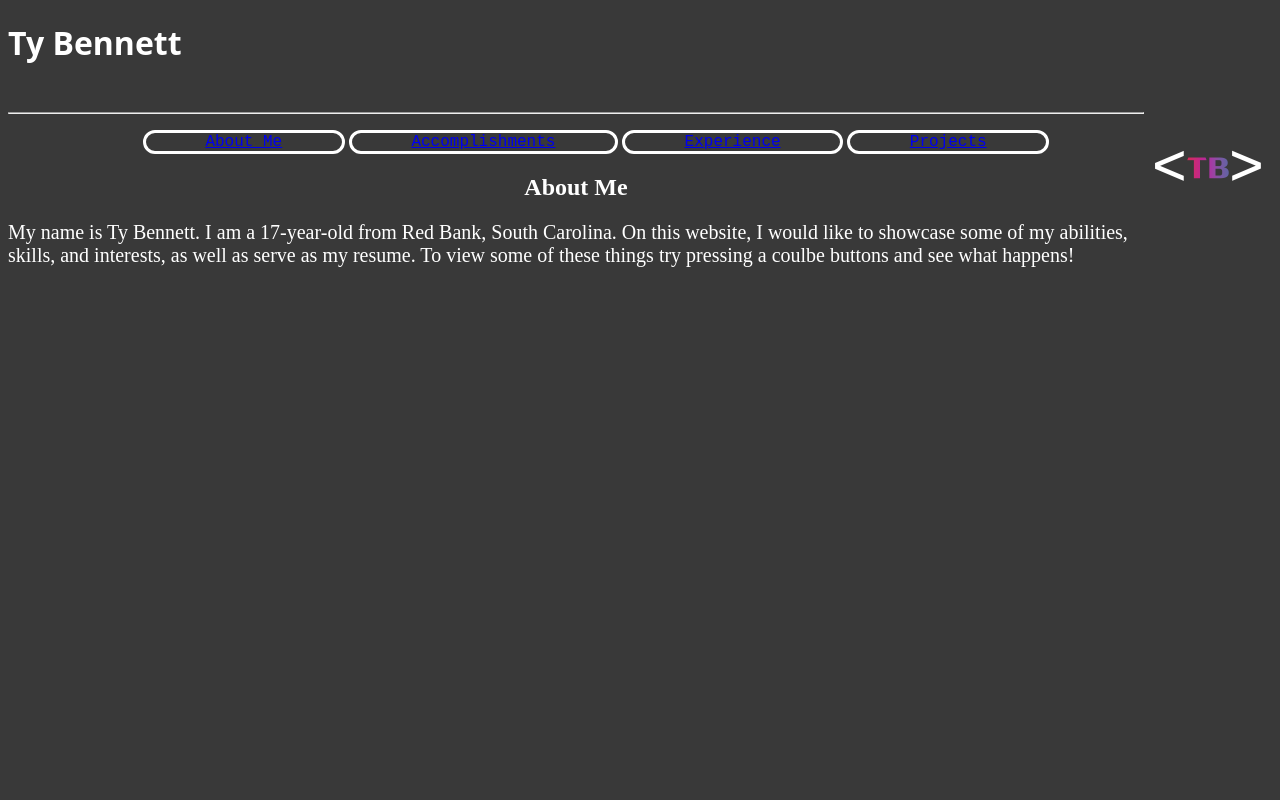
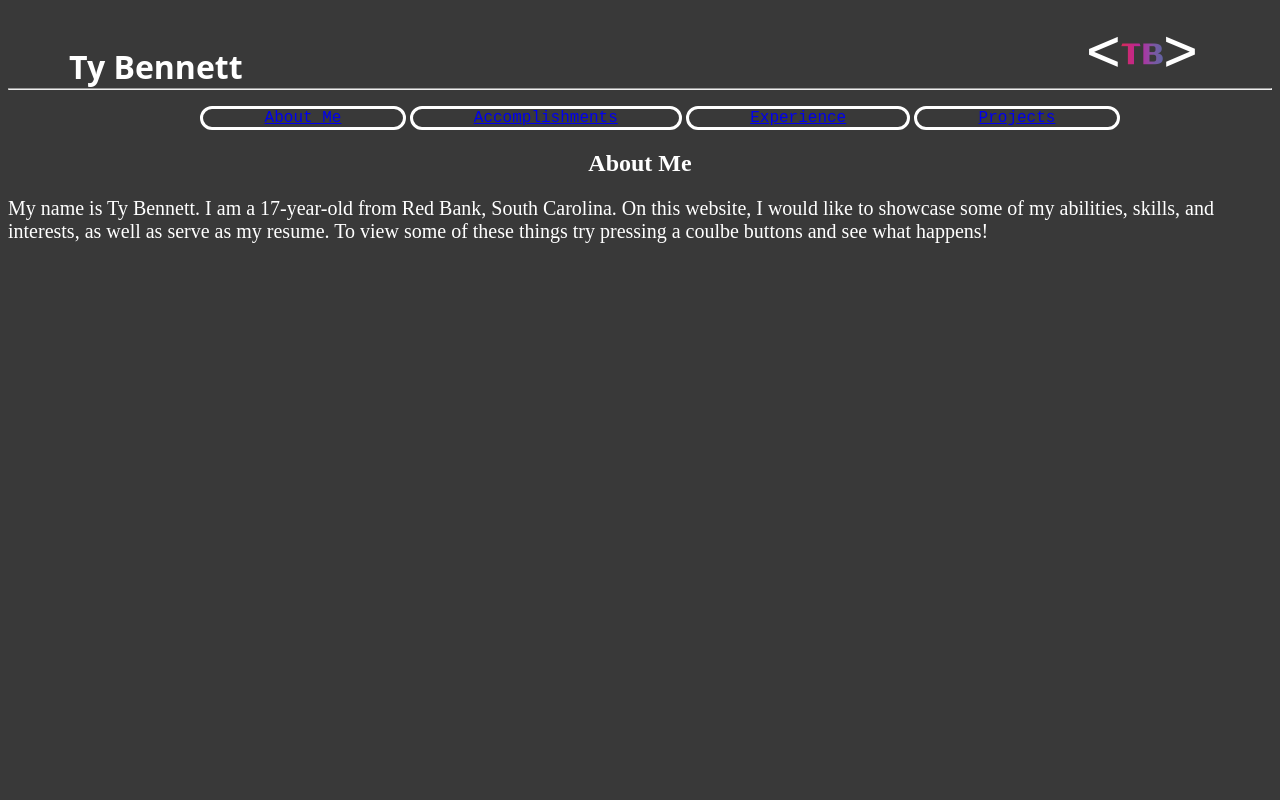
Before and after one commit to ty-bennett/devwebsite, a plain HTML site: page frontpage.html in a window 1280 px wide. Shown: the top 800 px of the page. Drawn offline with Linux system fonts and the light colour scheme; a web font is replaced by a local one.

Commit message:
working on centering and making logo line up, but who knows

```diff
--- a/accomplishments.html
+++ b/accomplishments.html
@@ -5,15 +5,15 @@
     <meta name="viewport" content="width=device-width, initial-scale=1.0">
     <title>Ty Bennett - Developer</title>
     <link rel="stylesheet" href="style.css">
-    <link rel="icon" href="spartanlogo.png" type="image/icon type">
+    <link rel="icon" href="tb logo.png" type="image/icon type">
 </head>
 <body>
     <div>
-        <ul>
-            <li class="frontpagebutton"><a class ="active" href="/frontpage.html">About Me</a></li>
-            <li class="frontpagebutton"><a href="/accomplishments.html">Accomplishments</a></li>
-            <li class="frontpagebutton"><a href="/experience.html">Experience</a></li>
-            <li class="frontpagebutton"><a href="/projects.html">Projects</a></li>
+        <ul class="menubar">
+            <li class="frontpagebutton"><a class ="active" href="frontpage.html">About Me</a></li>
+            <li class="frontpagebutton"><a href="accomplishments.html">Accomplishments</a></li>
+            <li class="frontpagebutton"><a href="experience.html">Experience</a></li>
+            <li class="frontpagebutton"><a href="projects.html">Projects</a></li>
         </ul>
     <div>
         <h2>Accomplishments</h2>
@@ -26,15 +26,7 @@
         <h3>High School</h3>
             <ul class="accomplishmentstext">
                 <li>National Honor Society</li>
-<<<<<<< HEAD
-<<<<<<< HEAD
                 <li>3 Year Starter - Football</li>
-=======
-                <li>3 Year Starter - Football</li>
->>>>>>> main
-=======
-                <li>3 Year Starter - Football</li>
->>>>>>> d645473 (changing body)
                 <li>All Region 2nd Team Sophomore Year</li>
                 <li>All Region 2nd Team Junior Year</li>
                 <li>Team Captain</li>
--- a/frontpage.html
+++ b/frontpage.html
@@ -9,13 +9,16 @@
 </head>
 <body>
 <div>
-    <h1>Ty Bennett</h1>
-    <br>
+    <h1 id="titletext">Ty Bennett</h1>
+    <img src="tb logo.png" id="frontpagelogo">
 </div>
-<img src="tb logo.png" id="frontpagelogo">
+<div>
+<br>
+<br>
+<br>
+<br>
 <hr>
-<div>
-    <ul id="menubar">
+    <ul class="menubar">
         <li class="frontpagebutton"><a class ="active" href="#About Me">About Me</a></li>
         <li class="frontpagebutton"><a href="accomplishments.html">Accomplishments</a></li>
         <li class="frontpagebutton"><a href="experience.html">Experience</a></li>
@@ -34,7 +37,7 @@
         <h2>To Contact</h2>
         <p  class="footertext">Email: tymb@email.sc.edu<br>
         Cell Phone: 803-521-5139<br>
-        College Of Computing and Engineering</p>
+        University of South Carolina - College Of Computing and Engineering</p>
     </footer>
 </div>
 </div>
--- a/style.css
+++ b/style.css
@@ -2,22 +2,24 @@
 @font-face {font-family: NerdFont; src: url('BigBlueTermPlusNerdFontMono-Regular.ttf')}
 @font-face {font-family: Inconsolata; src: url('InconsolataLGCNerdFont-Regular.ttf')}
 
+/* body styling */
+#aboutme {
+    font-family: NerdFont;
+    color: #393939;
+    position: relative;
+    left: 15%;
+}
 body {
     background-color: #393939;
 }
 h1 {
     font-family: NerdFont, system-ui, -apple-system, BlinkMacSystemFont, 'Segoe UI', Roboto, Oxygen, Ubuntu, Cantarell, 'Open Sans', 'Helvetica Neue', sans-serif;
     color: white;
-
 }
 h2 {
     text-align: center;
     color: white;
     font-family: Inconsolata;
-}
-ul {
-    list-style: none;
-    padding-right: 2rem;
 }
 .frontpagebutton {
     display: inline-block;
@@ -29,55 +31,44 @@ ul {
     justify-content: space-evenly;
 
 }
-.frontpagebutton:onlick {
-    color: purple;
+/*Title styling */
+#titletext {
+    position: absolute;
+    top: 5%;
+    left: 5%;
+    margin: 5px;
 }
-#gallery-image {
-    z-index: 2;
-    position: relative;
+#frontpagelogo {
+    height: 128px;
+    width: 128px;
+    top: -20px;
+    right: 5%;
+    position: fixed;
+    margin: 10px;
+    z-index: -3;
 
 }
-#aboutme {
-    font-family: NerdFont;
-    color: #393939;
-    position: relative;
-    left: 15%;
+/* making a nav bar */
+.menubar {
+    text-align: center;
+    list-style: none;
+
 }
-#menubar {
-    text-align: center;
-}
-.titlemenu {
-    display: flex;
-    justify-content: space-evenly;
-}
-
-/* making a nav bar */
-li {
-    list-style-type: none;
-    display: inline-block;
-}
+/*footer*/
 #footerbg {
     background-color: #393939;
     list-style-type: none;
     display: list-item;
-
 }
 .footertext {
     color: white;
     font-size: 20px;
     text-align: center;
-
-}
-#frontpagelogo {
-    height: 128px;
-    width: 128px;
-    display: block;
-    right: 50%;
-    float: right;
 }
 footer {
     margin-top: 90%;
 }
+/* bodies of text */
 .introtext {
     color: white;
     font-family: Inconsolata;
@@ -85,4 +76,5 @@ footer {
 }
 .accomplishmentstext {
     color: white;
+    list-style: circle;
 }
```
Also changed, not shown: experience.html (+11 -9 lines), projects.html (+1 -1 lines).
